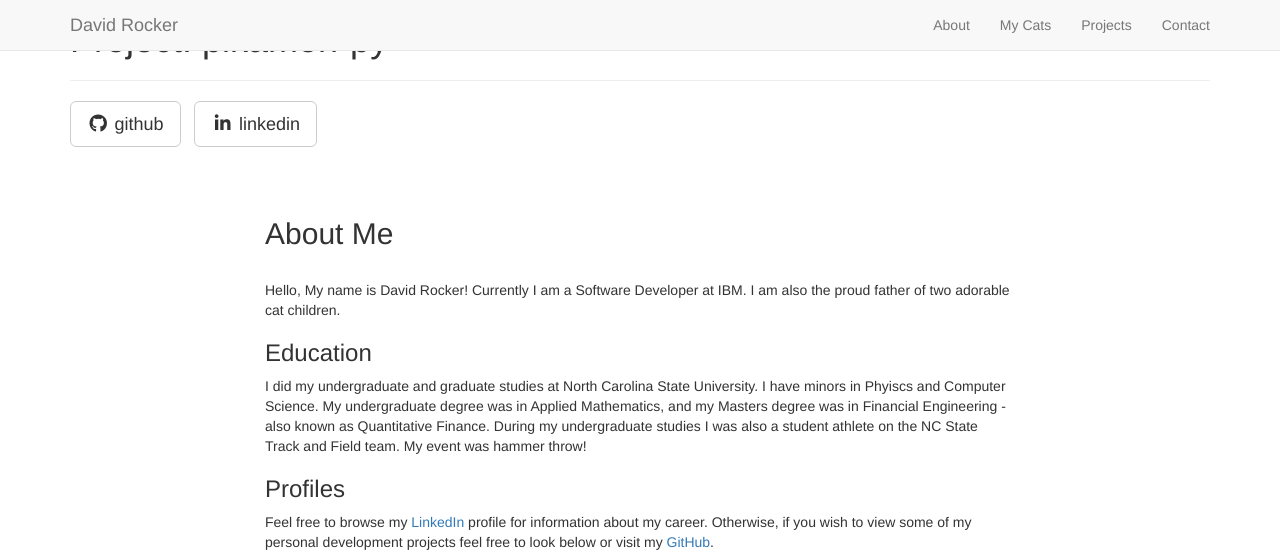
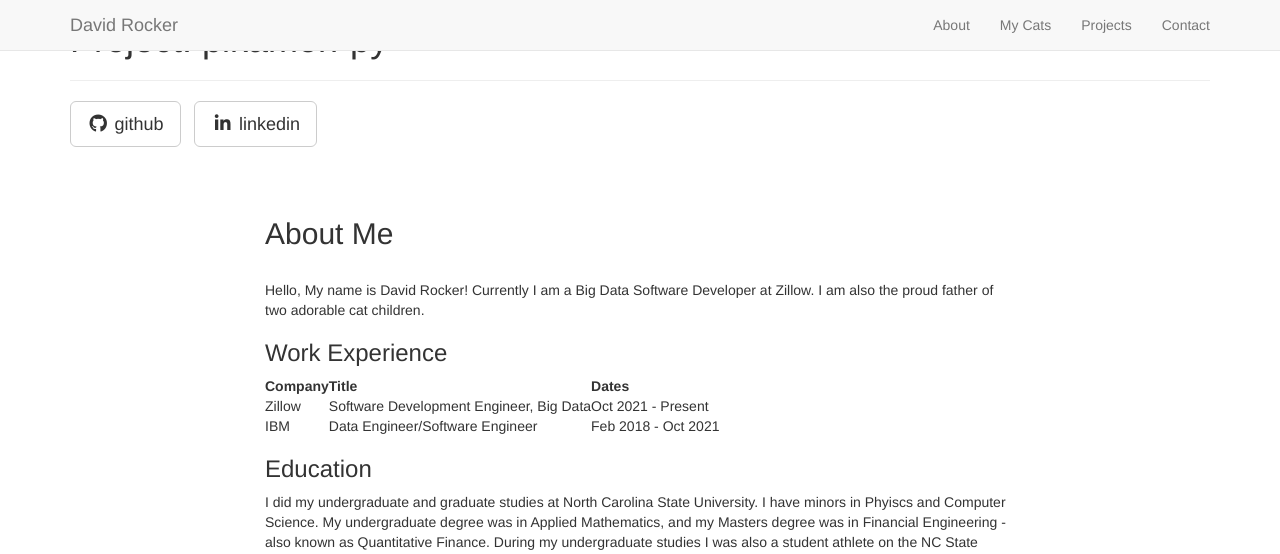
Before and after one commit to dlrocker/dlrocker.github.io, a Jekyll site: the page built from _posts/2021-08-15-projects-1.markdown, in a window 1280 px wide and 1400 px high. Shown: the top 554 px of the window. Built offline with Jekyll 4.4.1, drawn with Linux system fonts in a browser that asks for light colours; nearby versions of some CDN libraries; library files that are not in the unit come from our copies.

Commit message:
Update work experience

```diff
--- a/_includes/about.html
+++ b/_includes/about.html
@@ -5,7 +5,25 @@
           <br/><br/>
           <h2>About Me</h2>
           <br/>
-            <p>Hello, My name is David Rocker! Currently I am a Software Developer at IBM. I am also the proud father of two adorable cat children.</p>
+            <p>Hello, My name is David Rocker! Currently I am a Big Data Software Developer at Zillow. I am also the proud father of two adorable cat children.</p>
+            <h3>Work Experience</h3>
+            <table>
+                <tr>
+                    <th>Company</th>
+                    <th>Title</th>
+                    <th>Dates</th>
+                </tr>
+                <tr>
+                    <td>Zillow</td>
+                    <td>Software Development Engineer, Big Data</td>
+                    <td>Oct 2021 - Present</td>
+                </tr>
+                <tr>
+                    <td>IBM</td>
+                    <td>Data Engineer/Software Engineer</td>
+                    <td>Feb 2018 - Oct 2021</td>
+                </tr>
+            </table>
             <h3>Education</h3>
             <p>I did my undergraduate and graduate studies at North Carolina State University. I have minors in Phyiscs and Computer Science. My undergraduate degree was in Applied Mathematics, and my Masters degree was in Financial Engineering - also known as Quantitative Finance. During my undergraduate studies I was also a student athlete on the NC State Track and Field team. My event was hammer throw!</p>
             <h3>Profiles</h3>
--- a/_includes/head.html
+++ b/_includes/head.html
@@ -9,7 +9,8 @@
     <title>{% if page.title %}{{ page.title }}{% else %}{{ site.title }}{% endif %}</title>
 
     <!-- Bootstrap Core CSS -->
-    <link href="css/bootstrap.min.css" rel="stylesheet">
+    <!-- Any CSS modifications must happen in this file. bootstrap.css is not used. Alternatively, we could swap to bootstrap.css-->
+    <link href="css/bootstrap.css" rel="stylesheet">
 
     <!-- Custom CSS -->
     <link href="css/landing-page.css" rel="stylesheet">
--- a/index.html
+++ b/index.html
@@ -1,5 +1,5 @@
 ---
 layout: default
 title: David Rocker
-subTitle: Advisory Software Engineer, IBM
+subTitle: Software Development Engineer, Big Data - Zillow
 ---
```
Also changed, not shown: README.md, css/bootstrap.css, 1 other file.
